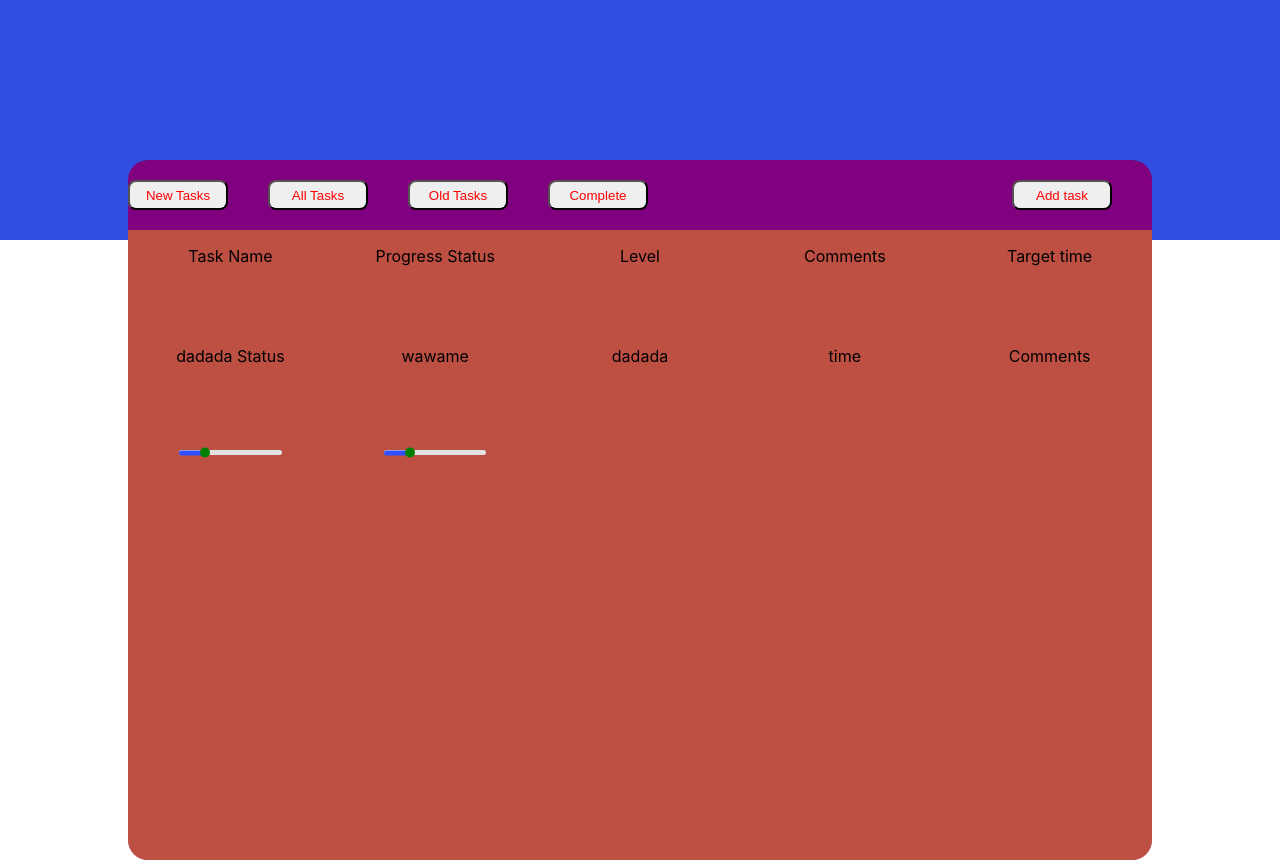
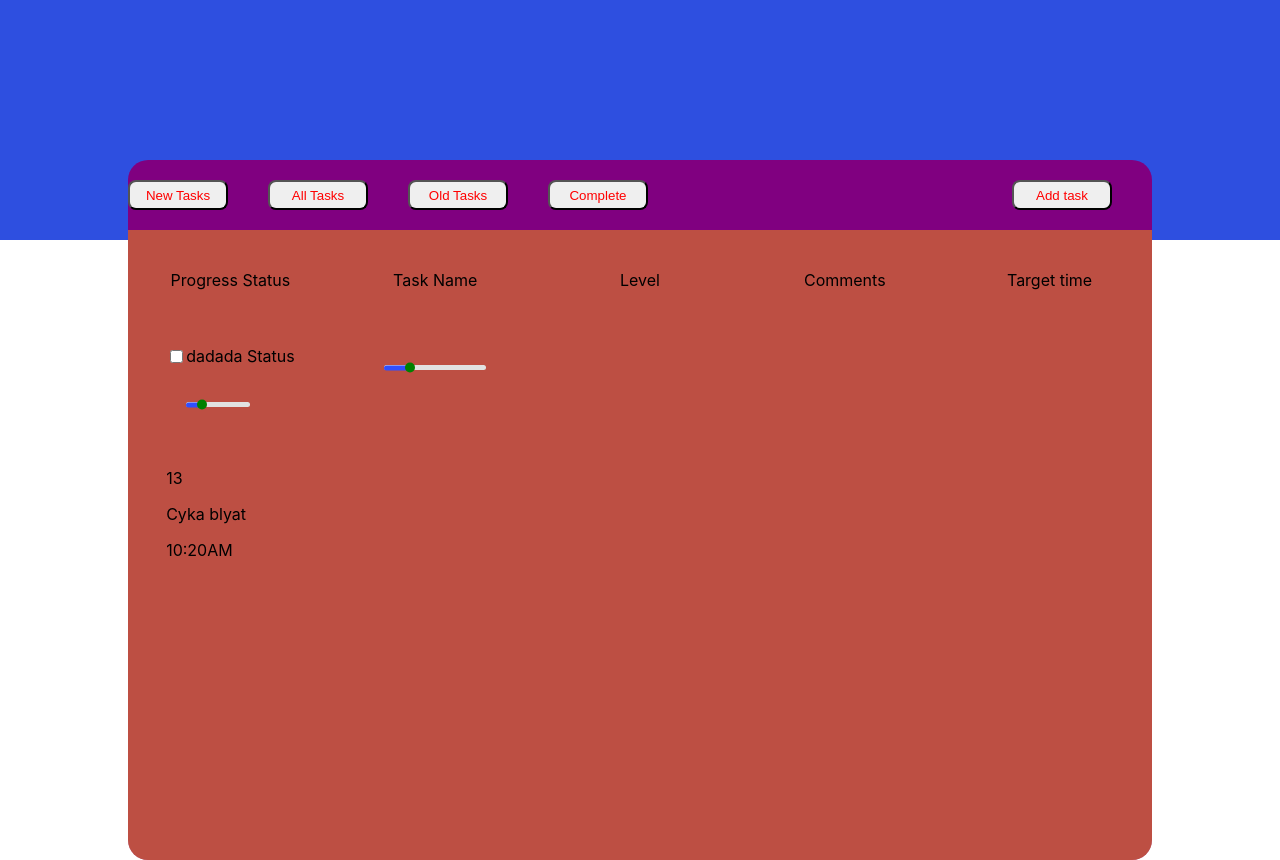
Before and after one commit to Edwardixon/todoapp, a React app: page / in a window 1280 px wide. Built offline with nearby package versions, Linux system fonts and the light colour scheme.

Commit message:
split components in different files; allined content, some content better, other breaking lol, fix later?

```diff
--- a/src/components/App.js
+++ b/src/components/App.js
@@ -1,44 +1,14 @@
 import React from 'react';
 import '../styles/App.css';
+import Menu from './Menu';
+import Content from './Content';
 
 function App() {
   return (
     <div className="App">
-      <button className="App-add-task-button">Add task</button>
-      <button className="App-left-task App-new-tasks">New Tasks</button>
-      <button className="App-left-task App-all-tasks">All Tasks</button>
-      <button className="App-left-task App-old-tasks">Old Tasks</button>
-      <button className="App-left-task App-complete-tasks">Complete</button>
-      <div className="App-content-grid">
-        <p className="category">Task Name</p>
-        <p className="category">Progress Status</p>
-        <p className="category">Level</p>
-        <p className="category">Comments</p>
-        <p className="category">Target time</p>
+      <Menu />
+      <Content />
 
-        <p className="category">dadada Status</p>
-        <p className="category">wawame</p>
-        <p className="category">dadada</p>
-        <p className="category"> time</p>
-        <p className="category">Comments</p>
-
-        <div class="slider-container">
-            <div class="progress">
-                <div class="bar">
-                    <span class="circle"></span>
-                </div>
-            </div>
-            <p class="succes"></p>
-        </div>
-        <div class="slider-container">
-            <div class="progress">
-                <div class="bar">
-                    <span class="circle"></span>
-                </div>
-            </div>
-            <p class="succes"></p>
-        </div>
-      </div>
     </div>
   );
 }
--- /dev/null
+++ b/src/components/Content.js
@@ -0,0 +1,41 @@
+import React from 'react';
+
+function Content () {
+    return (
+        <div className="App-content-grid">
+            <p >Progress Status</p>
+            <p >Task Name</p>
+            <p >Level</p>
+            <p >Comments</p>
+            <p >Target time</p>
+
+            <div className ="row">
+            <div className="title">
+                <input className="check"type="checkbox" />
+                <p className="">dadada Status</p>
+            </div>
+
+            <div class="slider-container">
+                <div class="progress">
+                    <div class="bar">
+                        <span class="circle"></span>
+                    </div>
+                </div>
+            </div>
+            <p>13</p>
+            <p> Cyka blyat</p>
+            <p>10:20AM</p>
+            </div>
+
+            <div class="slider-container">
+                <div class="progress">
+                    <div class="bar">
+                        <span class="circle"></span>
+                    </div>
+                </div>
+            </div>
+        </div>
+    )
+}
+
+export default Content;
--- /dev/null
+++ b/src/components/Menu.js
@@ -0,0 +1,15 @@
+import React from 'react';
+
+function Dick() {
+    return (
+        <header>
+            <button className="App-add-task-button">Add task</button>
+            <button className="App-left-task App-new-tasks">New Tasks</button>
+            <button className="App-left-task App-all-tasks">All Tasks</button>
+            <button className="App-left-task App-old-tasks">Old Tasks</button>
+            <button className="App-left-task App-complete-tasks">Complete</button>
+        </header>
+    )
+}
+
+export default Dick;
--- /dev/null
+++ b/src/data.js
@@ -0,0 +1,4 @@
+const data = {
+    task: "Do laundry",
+
+}
--- /dev/null
+++ b/src/ideas.txt
@@ -0,0 +1,4 @@
+Add subtasks that dictate the slider
+Show the last substask completed/ next subtask to be completed
+Add NewTask OldTAsk CompleteTask behind a filter dropdrown
+Think about responsive design
--- a/src/styles/App.css
+++ b/src/styles/App.css
@@ -43,7 +43,14 @@
   justify-items: center;
 }
 
+.title, .slider-container, p {
+  display: flex;
+  align-items: center;
+}
 
+.check {
+  flex:left;
+}
 
 
 /*SLider*/
@@ -73,7 +80,6 @@
   margin-bottom: 25px;
   border-radius: 30px;
   height: 5px;
-
 }
 
 .bar{
```
